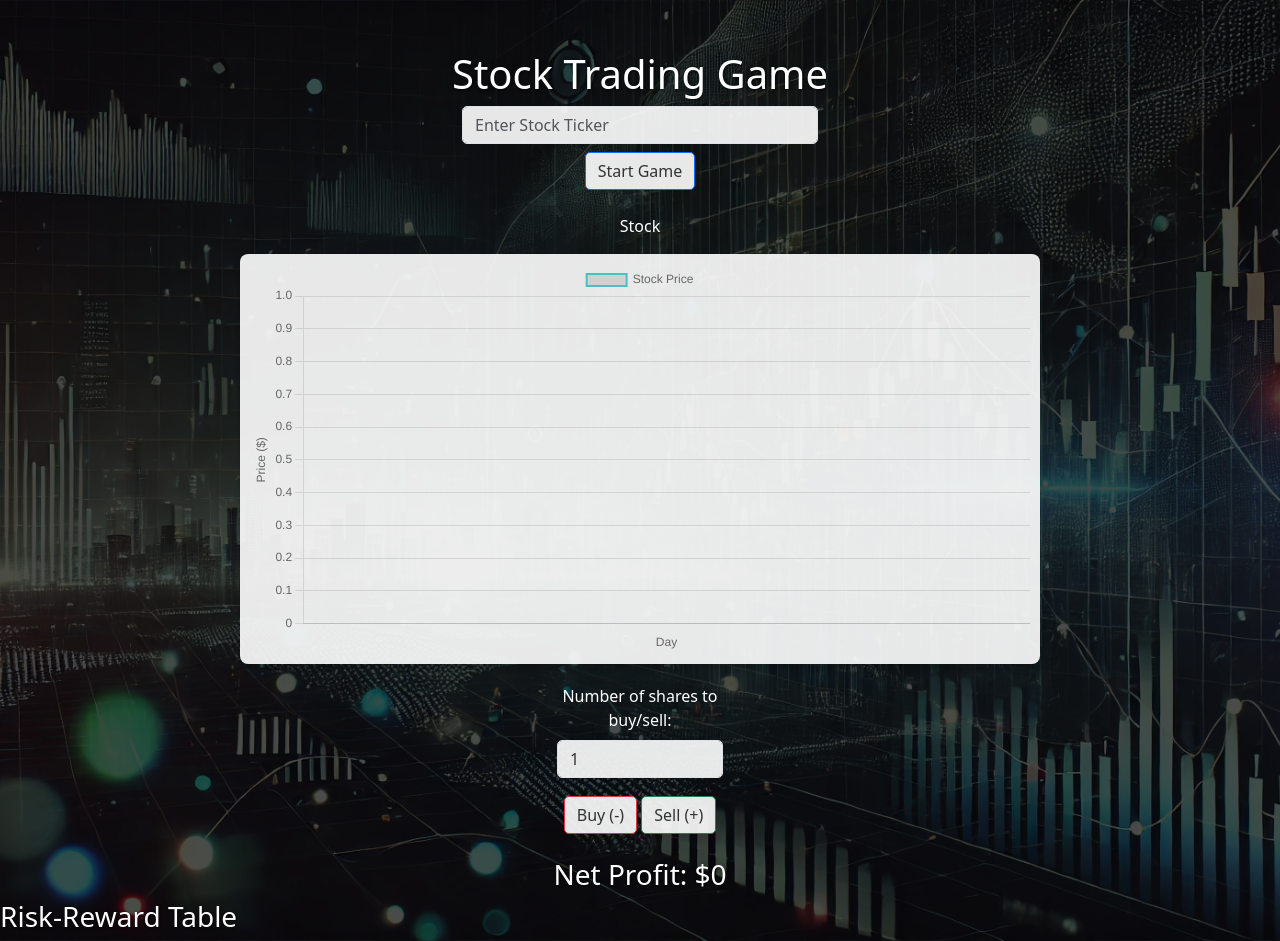
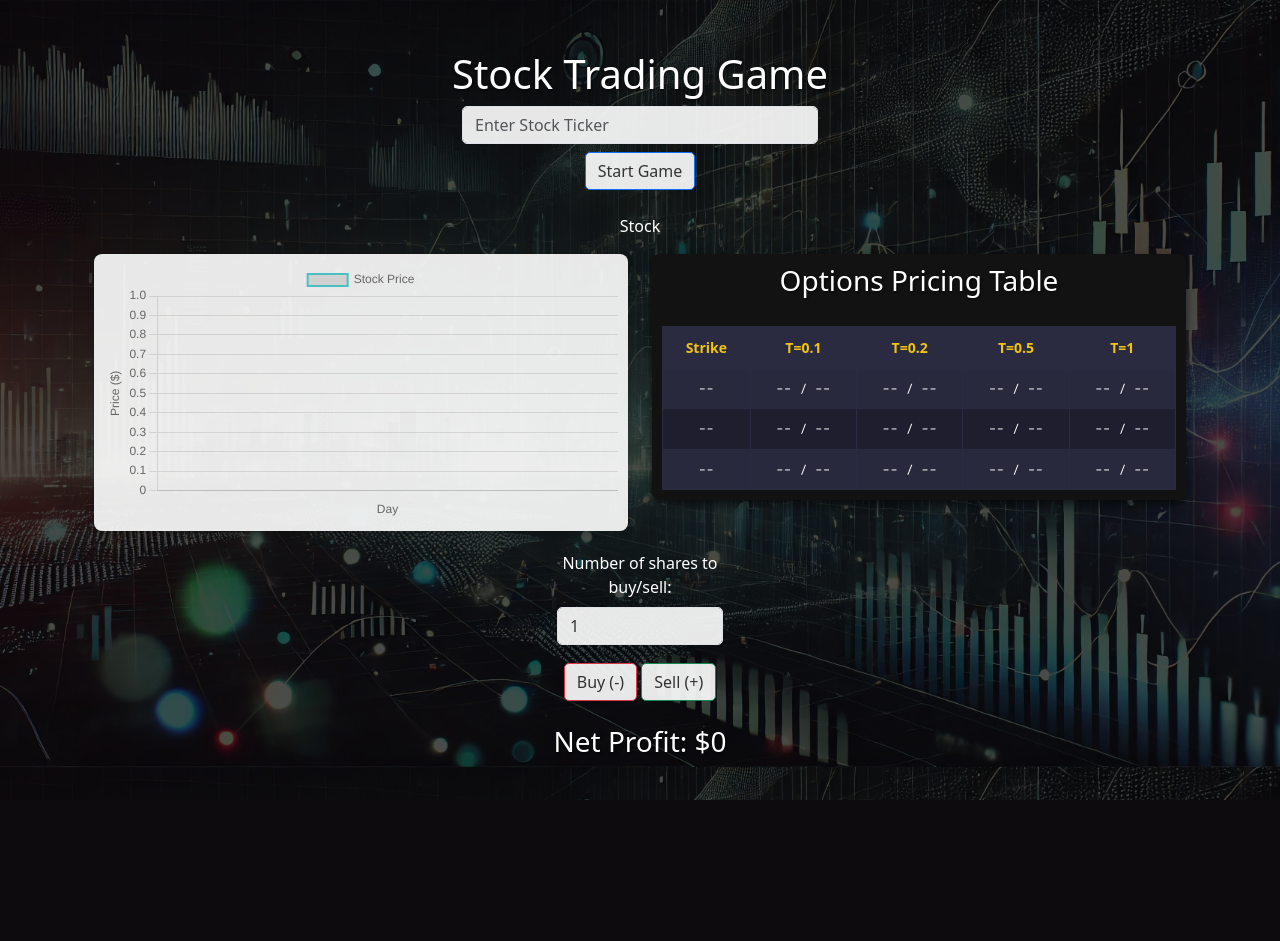
Before and after one commit to TheNarrator42/ANDHACKS2024, a Flask app: page /stock_game in a window 1280 px wide. After the commit the page ends 800 px from the top, so only its background shows below. Run offline with Flask 3, Linux system fonts and the light colour scheme.

Commit message:
Added black scholes option table. Dynamically updates every price change. Clean style.

```diff
--- a/backend/data/TSLA.txt
+++ b/backend/data/TSLA.txt
@@ -1,3 +1,4 @@
+# Prices
 196.13, 194.00, 192.29, 200.42, 200.52, 183.05, 174.35, 175.45, 173.05, 163.16,
 172.36, 176.39, 168.76, 181.41, 176.17, 164.02, 169.08, 172.91, 172.55, 170.24,
 157.64, 148.97, 143.33, 158.96, 188.42, 182.00, 182.10, 182.40, 175.01, 170.00,
@@ -6,3 +7,7 @@
 255.97, 252.73, 247.79, 253.60, 216.80, 224.90, 227.90, 214.88, 200.75, 195.70,
 199.02, 207.39, 211.15, 224.88, 223.82, 218.75, 209.72, 208.63, 210.59, 232.60,
 220.07, 224.66, 229.30, 230.09, 241.52, 254.08, 260.60, 259.04, 247.55, 246.69
+
+# Metadata
+Risk-Free Rate: 0.0422
+Volatility: 0.25
--- a/backend/routes/black_scholes.py
+++ b/backend/routes/black_scholes.py
@@ -11,3 +11,5 @@ def black_scholes(S, K, T, R, sigma, option_type):
         option_price = K * math.exp(-R * T) * norm.cdf(-d2) - S * norm.cdf(-d1)
     else:
         raise ValueError('Option type must be either "call" or "put"')
+
+    return option_price
--- a/backend/routes/stock_game.py
+++ b/backend/routes/stock_game.py
@@ -22,6 +22,32 @@ simulate = True
 # Folder of the simulated stock data
 data_directory = "data/"
 
+# Helper function to read the simulated stock data
+def read_simulated_data(symbol):
+    prices = []
+    metadata = {}
+    file_path = os.path.join(data_directory, f"{symbol}.txt")
+
+    with open(file_path, 'r') as file:
+        section = None
+        for line in file:
+            line = line.strip()
+            # Skip empty lines and comments
+            if not line or line.startswith('#'):
+                if line.startswith("# Prices"):
+                    section = 'prices'
+                elif line.startswith("# Metadata"):
+                    section = 'metadata'
+                continue
+
+            if section == 'prices':
+                prices.extend([float(price) for price in line.split(',') if price])
+            elif section == 'metadata':
+                key, value = line.split(':')
+                metadata[key.strip()] = float(value.strip())
+
+    return prices, metadata
+
 @stock_game_module.route('/live_stock_data', methods=['GET'])
 def get_live_stock_data():
     # Return mock (local) data if simulation mode is on
@@ -31,14 +57,12 @@ def get_live_stock_data():
         valid_symbols = ['TSLA', 'PG', 'AMC']
 
         if symbol in valid_symbols:
-            # File path for the simulated data
-            file_path = os.path.join(data_directory, f"{symbol}.txt")
-            with open(file_path, 'r') as file:
-                prices = [float(price) for price in file.read().strip().split(',')]
-
+            prices, metadata = read_simulated_data(symbol)
             return jsonify({
-                'symbol': symbol,
-                'data': prices
+                "symbol": symbol,
+                "prices": prices,
+                "r": metadata["Risk-Free Rate"],
+                "sigma": metadata["Volatility"]
             }), 200
         else:
             return jsonify({"error": f"No simulated data available for {symbol}"}), 404
@@ -72,19 +96,41 @@ def get_live_stock_data():
 
 @stock_game_module.route('/risk_reward_grid', methods=['GET'])
 def risk_reward_grid():
-    S = 100  # Example stock price
-    r = 0.05  # Risk-free rate
-    sigma = 0.2  # Volatility
-    T_values = [0.1, 0.2, 0.5, 1.0]  # Expiration times in years
-    K_values = [90, 100, 110, 120]  # Strike prices
+    try:
+        # Get query parameters with defaults (split in 2 steps for readability)
+        stock_price = request.args.get('stockPrice')
+        risk_free_rate = request.args.get('riskFreeRate')
+        volatility = request.args.get('volatility')
 
-    grid = []
-    for T in T_values:
-        row = []
+        # convert query parameters to float
+        S = float(stock_price)  # Stock price
+        r = float(risk_free_rate)  # Risk-free rate
+        sigma = float(volatility)  # Volatility
+
+        # Define expiration times and strike prices
+        T_values = [0.1, 0.2, 0.5, 1.0]  # Expiration times in years
+        K_values = [round(S * 0.9, 2), round(S, 2), round(S * 1.1, 2)]  # Strike prices, rounded for display
+
+        # Create the grid structure
+        grid = []
         for K in K_values:
-            call_price = black_scholes(S, K, T, r, sigma, 'call')
-            put_price = black_scholes(S, K, T, r, sigma, 'put')
-            row.append({'strike': K, 'expiration': T, 'call': call_price, 'put': put_price})
-        grid.append(row)
+            row = []  # One row per strike price
+            for T in T_values:
+                # Calculate call and put prices using Black-Scholes
+                call_price = black_scholes(S, K, T, r, sigma, 'call')
+                put_price = black_scholes(S, K, T, r, sigma, 'put')
 
-    return jsonify(grid)
+                # Add the cell with required fields
+                row.append({
+                    'strike': K,
+                    'expiration': T,
+                    'call': round(call_price, 2),
+                    'put': round(put_price, 2)
+                })
+            grid.append(row)
+
+        # Return the grid as JSON
+        return jsonify(grid), 200
+
+    except Exception as e:
+        return jsonify({'error': str(e)}), 400
--- a/frontend/static/css/stock_game.css
+++ b/frontend/static/css/stock_game.css
@@ -32,3 +32,64 @@ body {
 h1, h3 {
     text-shadow: 1px 1px 3px rgba(0, 0, 0, 0.7); /* Text shadow for better contrast on dark background */
 }
+
+.risk-reward-table {
+    width: 100%; /* Full width for the table */
+    border-collapse: collapse; /* Remove gaps between borders */
+    margin-top: 20px; /* Add spacing above the table */
+    background-color: #1e1e2f; /* Dark background for the table */
+    color: #f8f9fa; /* Light text for readability */
+    border: 1px solid #2a2a40; /* Subtle border around the table */
+}
+
+.risk-reward-table th, .risk-reward-table td {
+    border: 1px solid #2a2a40; /* Light border for cells */
+    text-align: center; /* Center-align text */
+    padding: 10px; /* Add spacing inside cells */
+    font-size: 14px; /* Adjust font size */
+}
+
+.risk-reward-table th {
+    background-color: #2a2a40; /* Slightly lighter header background */
+    font-weight: bold; /* Bold headers */
+    color: #f1c40f; /* Golden text for headers */
+}
+
+.risk-reward-table tr:nth-child(even) {
+    background-color: #29293d; /* Slightly lighter row background for even rows */
+}
+
+.risk-reward-table tr:nth-child(odd) {
+    background-color: #1e1e2f; /* Default dark background for odd rows */
+}
+
+.risk-reward-table tr:hover {
+    background-color: #3a3a55; /* Highlight row on hover */
+}
+
+#risk-reward-container {
+    max-width: 800px; /* Limit the container's width */
+    margin: 0 auto; /* Center the container */
+    overflow-x: auto; /* Allow horizontal scrolling if needed */
+    padding: 10px; /* Add padding around the container */
+    background-color: #121212; /* Darker background for the container */
+    border-radius: 8px; /* Add rounded corners */
+    box-shadow: 0 4px 10px rgba(0, 0, 0, 0.6); /* Subtle shadow for depth */
+}
+
+.risk-reward-table td {
+    font-family: 'Roboto Mono', monospace; /* Monospace font for better readability */
+    font-size: 13px; /* Slightly smaller font for dense data */
+    color: #ffffff; /* White text for better contrast */
+}
+
+.risk-reward-table tr:hover {
+    transition: background-color 0.2s ease-in-out;
+}
+
+@media (max-width: 768px) {
+    .risk-reward-table th, .risk-reward-table td {
+        font-size: 12px; /* Reduce font size for small screens */
+        padding: 5px; /* Reduce padding for small screens */
+    }
+}
--- a/frontend/static/js/stock_game.js
+++ b/frontend/static/js/stock_game.js
@@ -1,10 +1,17 @@
 // ==================== GLOBAL VARIABLES ====================
-let stockData = [];
+let stockPrices = [];
 let currentIndex = 0;
 let netProfit = 0;
 let shares = 0;
 let stockPrice = 0;
+let riskFreeRate = 0;
+let volatility = 0;
 let timer;
+
+// ==================== Pre Game Setup ====================
+document.addEventListener('DOMContentLoaded', () => { //render the empty table on page load
+    updateRiskRewardTable(); // Render the empty risk-reward table on page load
+});
 
 // ==================== CHART INITIALIZATION ====================
 const ctx = document.getElementById('stockChart').getContext('2d');
@@ -49,7 +56,9 @@ async function fetchStockData() {
         if (response.ok){
             //Display stock data if available
             stockResult.innerHTML = `<p>Symbol: ${result.symbol}</p>`;
-            stockData = result.data;
+            stockPrices = result.prices;
+            riskFreeRate = result.r;
+            volatility = result.sigma;
         }
         else{
             //Display error message if stock data if no data is found
@@ -62,9 +71,9 @@ async function fetchStockData() {
 }
 
 async function startGame() {
-    await fetchStockData(); // Ensure data is loaded before starting
+    await fetchStockData(); // Fetch stock data from the backend
 
-    if (stockData.length === 0) {
+    if (stockPrices.length === 0) {
         alert('No stock data available. Please check backend.');
         return;
     }
@@ -76,22 +85,26 @@ async function startGame() {
     stockChart.data.datasets[0].data = [];
     updateNetProfit();
 
-    timer = setInterval(function() {
-        if (currentIndex < stockData.length) {
-            updateStockChart();
+    await fetchRiskRewardGrid(stockPrices[currentIndex], riskFreeRate, volatility); // Populate table with real data
+
+    timer = setInterval(function () {
+        if (currentIndex < stockPrices.length) {
+            stockPrice = stockPrices[currentIndex];
+            updateStockChart(stockPrice); // Update stock chart
+            fetchRiskRewardGrid(stockPrice, riskFreeRate, volatility); // Update risk-reward table
+            currentIndex++;
         } else {
             clearInterval(timer);
             alert(`Game over! Your final profit is $${netProfit.toFixed(2)}`);
         }
-    }, 1000); // Update every 1 second
+    }, 1000);
 }
 
-function updateStockChart() {
-    stockPrice = stockData[currentIndex];
+function updateStockChart(stockPrice) {
+
     stockChart.data.labels.push(`Day ${currentIndex + 1}`);
     stockChart.data.datasets[0].data.push(stockPrice);
     stockChart.update();
-    currentIndex++;
 }
 
 function updateNetProfit() {
@@ -114,62 +127,65 @@ document.getElementById('sell-btn').addEventListener('click', function() {
     }
 });
 
-// ==================== API INTERACTIONS ====================
-document.getElementById('stock-form').addEventListener('submit', function(event) {
-    event.preventDefault();
-
-    // Fetch stock data
-    const symbol = document.getElementById('symbol').value;
-    fetch(`/stock_game/live_stock_data?symbol=${symbol}`)
-        .then(response => response.json())
-        .then(data => {
-            if (data.error) {
-                document.getElementById('stock-result').innerHTML = `<p>Error: ${data.error}</p>`;
-            } else {
-                document.getElementById('stock-result').innerHTML = `
-                    <p>Symbol: ${data.symbol}</p>
-                    <p>Price: ${data.price}</p>
-                    <p>Volume: ${data.volume}</p>
-                    <p>Change: ${data.change}%</p>
-                `;
+// ==================== RISK-REWARD TABLE ====================
+function fetchRiskRewardGrid(stockPrice, riskFreeRate, volatility) {
+    console.log("Parameters sent:", { stockPrice, riskFreeRate, volatility });
+    fetch(`/stock_game/risk_reward_grid?stockPrice=${stockPrice}&riskFreeRate=${riskFreeRate}&volatility=${volatility}`)
+        .then(response => {
+            if (!response.ok) {
+                throw new Error(`HTTP error! Status: ${response.status}`);
             }
+            return response.json();
         })
-        .catch(error => {
-            console.error('Error:', error);
-            document.getElementById('stock-result').innerHTML = '<p>Something went wrong.</p>';
-        });
-});
-
-// ==================== RISK-REWARD TABLE ====================
-function fetchRiskRewardGrid() {
-    fetch('/risk_reward_grid')
-      .then(response => response.json())
-      .then(data => renderRiskRewardTable(data))
-      .catch(error => console.error('Error fetching risk/reward data:', error));
+        .then(data => updateRiskRewardTable(data)) // Render the updated table
+        .catch(error => console.error('Error fetching risk/reward data:', error));
 }
 
-function renderRiskRewardTable(grid) {
+function updateRiskRewardTable(grid = []) {
     const container = document.getElementById('risk-reward-table');
-    container.innerHTML = ''; // Clear existing content
+    if (!container) return; // Safeguard: Stop if the container is not found
 
+    // Clear existing content
+    container.innerHTML = '';
+
+    // Create table element
     const table = document.createElement('table');
     table.className = 'risk-reward-table';
 
-    // Create header row
+    // Define expiration times (T values) for header row
+    const T_values = ['T=0.1', 'T=0.2', 'T=0.5', 'T=1'];
     const headerRow = document.createElement('tr');
-    headerRow.innerHTML = '<th>Strike</th>' + grid[0].map(cell => `<th>T=${cell.expiration}</th>`).join('');
+    headerRow.innerHTML = '<th>Strike</th>' +
+        T_values.map(t => `<th>${t}</th>`).join('');
     table.appendChild(headerRow);
 
-    // Create data rows
+    // Render placeholders or data rows based on the input grid
+    if (grid.length === 0) {
+        renderEmptyRows(table, T_values.length, 3); // Render 3 placeholder rows
+    } else {
+        renderDataRows(table, grid);
+    }
+
+    container.appendChild(table); // Append the table to the container
+}
+
+// Helper function to render empty rows
+function renderEmptyRows(table, numCols, numRows) {
+    for (let i = 0; i < numRows; i++) {
+        const dataRow = document.createElement('tr');
+        dataRow.innerHTML = `<td>--</td>` +
+            Array(numCols).fill(`<td>-- / --</td>`).join(''); // Placeholder "-- / --"
+        table.appendChild(dataRow); // Append each row to the table
+    }
+}
+
+
+// Helper function to render rows with actual data
+function renderDataRows(table, grid) {
     grid.forEach(row => {
         const dataRow = document.createElement('tr');
         dataRow.innerHTML = `<td>${row[0].strike}</td>` +
-                            row.map(cell => `<td>${cell.call.toFixed(2)} / ${cell.put.toFixed(2)}</td>`).join('');
+            row.map(cell => `<td>${cell.call.toFixed(2)} / ${cell.put.toFixed(2)}</td>`).join('');
         table.appendChild(dataRow);
     });
-
-    container.appendChild(table);
 }
-
-// Fetch the table when the page loads
-document.addEventListener('DOMContentLoaded', fetchRiskRewardGrid);
--- a/frontend/templates/stock_game.html
+++ b/frontend/templates/stock_game.html
@@ -6,6 +6,7 @@
     <title>Stock Trading Game</title>
     <link href="https://cdn.jsdelivr.net/npm/bootstrap@5.3.0/dist/css/bootstrap.min.css" rel="stylesheet">
     <script src="https://cdn.jsdelivr.net/npm/chart.js"></script>
+    <link href="https://fonts.googleapis.com/css2?family=Roboto+Mono:wght@400;700&display=swap" rel="stylesheet">
     <link rel="stylesheet" href="{{ url_for('static', filename='css/stock_game.css') }}">
 </head>
 <body>
@@ -23,8 +24,20 @@
 
         <p id="stock-result">Stock</p>
 
-        <div class="canvas-container">
-            <canvas id="stockChart"></canvas>
+        <div class="container text-center">
+            <div class="row">
+                <div class="col-md-6">
+                    <div class="canvas-container">
+                        <canvas id="stockChart"></canvas>
+                    </div>
+                </div>
+                <div class="col-md-6">
+                    <div id="risk-reward-container">
+                        <h3>Options Pricing Table</h3>
+                        <div id="risk-reward-table" class="table-responsive"></div>
+                    </div>
+                </div>
+            </div>
         </div>
 
         <div class="trade-controls">
@@ -41,11 +54,6 @@
         <h3 id="net-profit" class="mt-4">Net Profit: $0</h3>
     </div>
 
-    <div id="risk-reward-container">
-        <h3>Risk-Reward Table</h3>
-        <div id="risk-reward-table"></div>
-    </div>
-
     <script src="{{ url_for('static', filename='js/stock_game.js') }}"></script>
 </body>
 </html>
```
